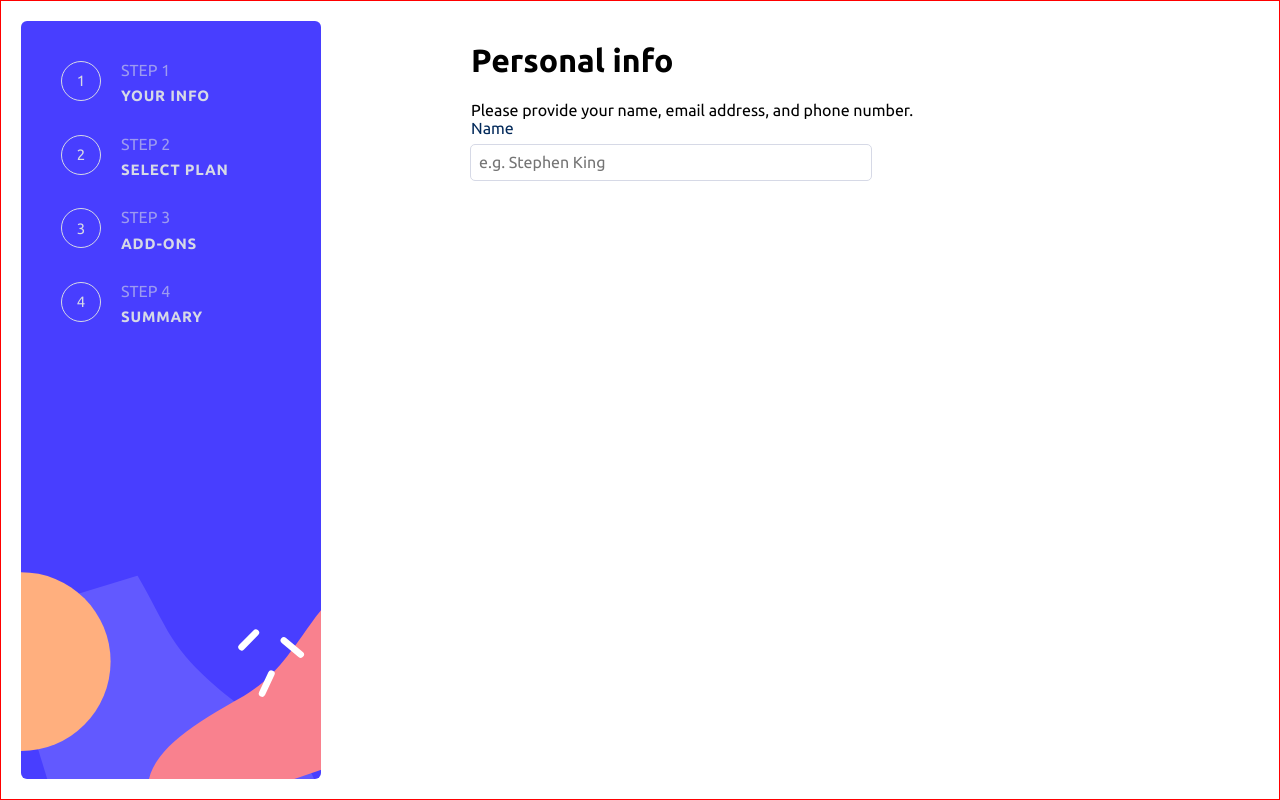
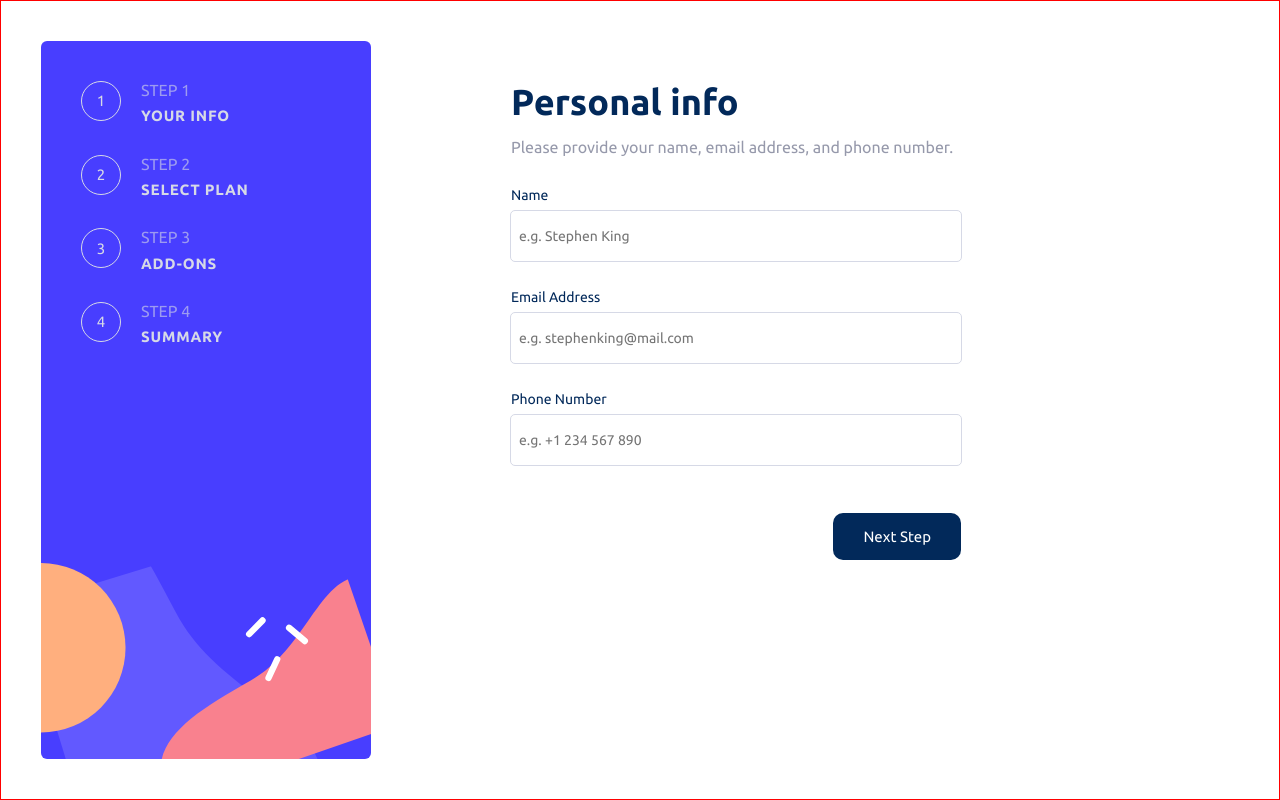
Before and after one commit to ninaokumura/multi-step-form, a React (Create React App) app: page /personal-info in a window 1280 px wide. Built offline with nearby package versions, Linux system fonts and the light colour scheme.

Commit message:
add personal-info page

```diff
--- a/src/layouts/MainLayout.tsx
+++ b/src/layouts/MainLayout.tsx
@@ -31,16 +31,16 @@ const STEPS = [
 ];
 
 const Wrapper = styled.aside`
-  padding: 20px;
+  padding: 40px;
   font-family: ${({ theme }) => theme.fonts.ubuntu};
   flex: 1;
   display: flex;
-  gap: 150px;
+  gap: 100px;
 `;
 
 const SidebarWrapper = styled.ul`
   padding: 40px;
-  min-width: 300px;
+  min-width: 330px;
   border-radius: 6px;
   background-image: url(${desktopImg});
   background-repeat: no-repeat;
--- a/src/pages/personal-info.tsx
+++ b/src/pages/personal-info.tsx
@@ -1,30 +1,96 @@
-import React from "react";
+import React, { useState } from "react";
 import styled from "styled-components";
+import { setTokenSourceMapRange } from "typescript";
 import MainLayout from "../layouts/MainLayout";
+import Button from "../stories/Button/Button";
 import Input from "../stories/Input/Input";
-
-type Props = {};
 
 const Wrapper = styled.div`
   width: 100%;
+  padding: 40px;
+  display: flex;
+  flex-direction: column;
 `;
 
-const PersonalInfo = (props: Props) => {
+const Title = styled.div`
+  font-weight: bold;
+  font-size: 36px;
+  padding-bottom: 16px;
+  color: ${({ theme }) => theme.colors["marine-blue"]};
+`;
+
+const Paragraph = styled.div`
+  color: ${({ theme }) => theme.colors["cool-gray"]};
+  padding-bottom: 30px;
+`;
+
+const ButtonWrapper = styled.div`
+  margin: 20px 0px 0px auto;
+`;
+
+const Content = styled.div`
+  width: full;
+  max-width: 450px;
+  display: flex;
+  flex-direction: column;
+  gap: 28px;
+`;
+
+const PersonalInfo = () => {
+  const [name, setName] = useState("");
+  const [email, setEmail] = useState("");
+  const [phoneNumber, setPhoneNumber] = useState("");
+
   return (
     <MainLayout>
       <Wrapper>
-        <h1>Personal info</h1>
-        <p>Please provide your name, email address, and phone number.</p>
+        <Title>Personal info</Title>
+        <Paragraph>
+          Please provide your name, email address, and phone number.
+        </Paragraph>
+        <Content>
           <div>
             <Input
               type="text"
-            value=""
+              value={name}
               name="name"
-            onChange={() => null}
+              onChange={(evt: React.ChangeEvent<HTMLInputElement>) =>
+                setName(evt.currentTarget.value)
+              }
               placeholder="e.g. Stephen King"
               label="Name"
             />
           </div>
+
+          <div>
+            <Input
+              type="email"
+              value={email}
+              name="email"
+              onChange={(evt: React.ChangeEvent<HTMLInputElement>) =>
+                setEmail(evt.currentTarget.value)
+              }
+              placeholder="e.g. stephenking@mail.com"
+              label="Email Address"
+            />
+          </div>
+          <div>
+            <Input
+              type="tel"
+              value={phoneNumber}
+              name="phone"
+              onChange={(evt: React.ChangeEvent<HTMLInputElement>) =>
+                setPhoneNumber(evt.currentTarget.value)
+              }
+              placeholder="e.g. +1 234 567 890"
+              label="Phone Number"
+            />
+          </div>
+
+          <ButtonWrapper>
+            <Button variant="secondary" children="Next Step" size="md" />
+          </ButtonWrapper>
+        </Content>
       </Wrapper>
     </MainLayout>
   );
--- a/src/stories/Input/Input.tsx
+++ b/src/stories/Input/Input.tsx
@@ -8,7 +8,7 @@ type Props = {
   id?: string;
   label: string;
   errorMessage?: string;
-  onChange: (evt: ChangeEvent) => void;
+  onChange: (evt: ChangeEvent<HTMLInputElement>) => void;
   placeholder: string;
 };
 
@@ -21,14 +21,18 @@ const InputDefault = styled.input<{
       theme.colors[error ? "strawberry-red" : "light-gray"]};
   border-radius: 4px;
   width: full;
-  min-width: 400px;
+  min-width: 450px;
+  height: 50px;
+
   padding: 8px;
   &:focus {
-    outline: 1px solid ${({ theme }) => theme.colors["pastel-blue"]};
+    outline: 1px solid ${({ theme }) => theme.colors["purplish-blue"]};
   }
 `;
 
 const Label = styled.label`
+  font-size: 14px;
+  font-weight: semi-bold;
   color: ${({ theme }) => theme.colors["marine-blue"]};
 `;
 
```
Lines whose indentation alone changed are shown as unchanged.
